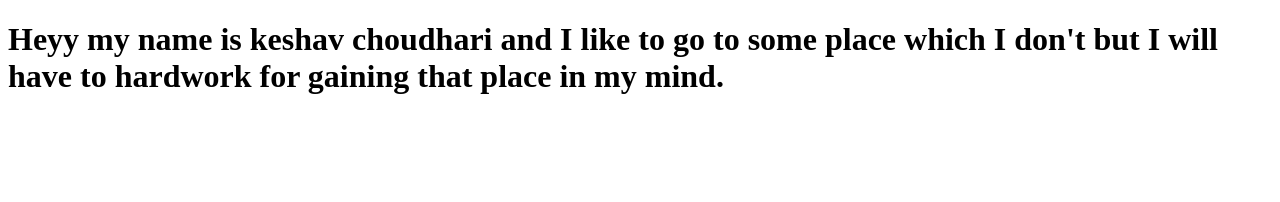
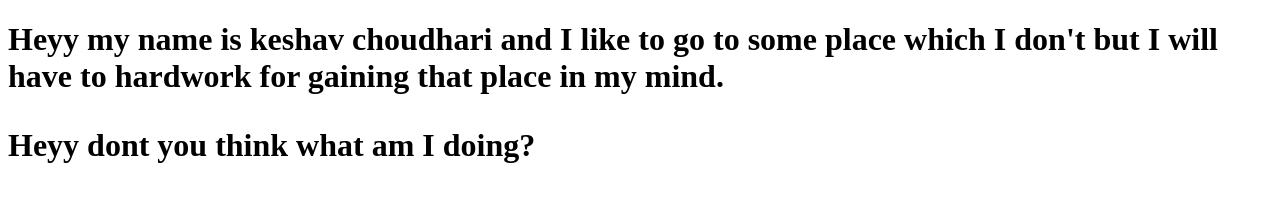
Before and after one commit to Keshav-0001/practicing, a plain HTML site: page index.html in a window 1280 px wide. Drawn offline with Linux system fonts and the light colour scheme.

Commit message:
My second commit

```diff
--- a/index.html
+++ b/index.html
@@ -9,6 +9,7 @@
 <body>
     <h1>Heyy my name is keshav choudhari and I like to go to some place which
         I don't but I will have to hardwork for gaining that place in my mind.
+        <p>Heyy dont you think what am I doing?</p>
     </h1>
 </body>
 </html>
```
